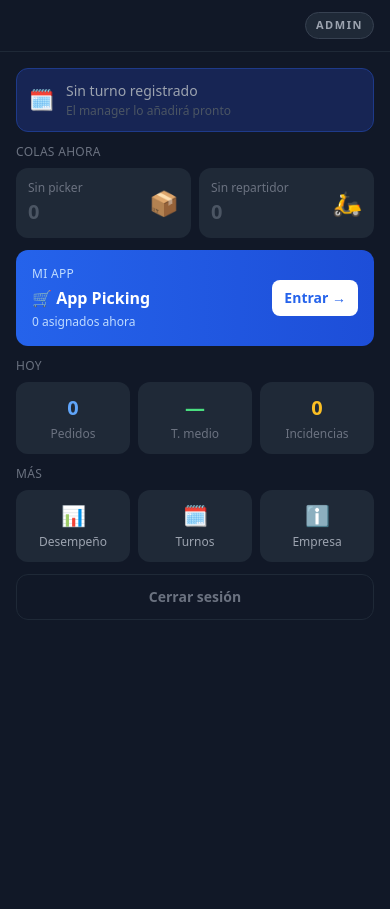
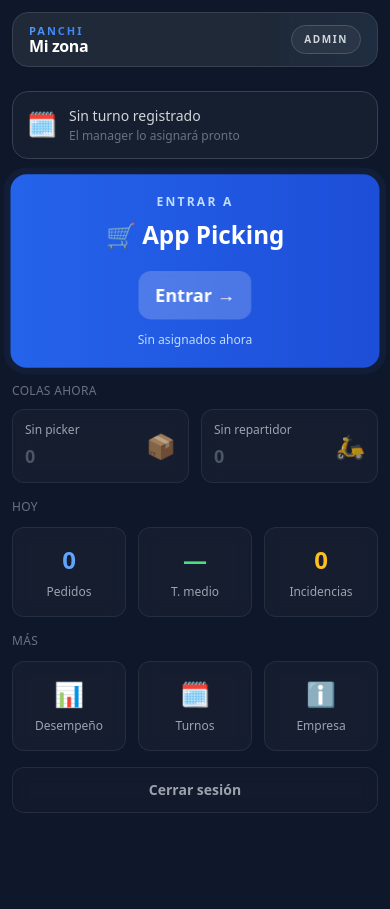
Before and after one commit to jorgearma/panchi-bot, a Flask app: page /empleado in a window 390 px wide. Before the commit the page ends 620 px from the top, so only its background shows below. Run offline with Flask 3, Linux system fonts and the light colour scheme; the visitor is signed in with stand-in values (Sample User, id 1); data that the repository does not hold is empty; parts of the project's set-up code (start-up, migrations or seed data) failed here and were passed over; some libraries are stand-ins or nearby versions.

Commit message:
refactor: diseño mobile-first para dashboard empleado con CTA destacado
- Header match con /repartidor: bordered, rounded-2xl, panchi-shimmer, glow effect
- CTA button "Entrar a la app" DESTACADO: animación pulse, mucho más grande y visible
- Mejor jerarquía visual: turno compacto, botón de fichaje visible, colas rápidas
- Diseño oscuro (#0f172a): backdrop blur, bordes sutiles, colores consistentes
- Mobile-first: spacing mejorado, icono emoji, texto legible en pantallas pequeñas
- Animaciones: header glow, cta pulse, smooth transitions
- Modal mejorado: más espacioso, mejor contraste, diseño cohesivo
- Stats compactos con detalle de fichaje integrado

Co-Authored-By: Claude Haiku 4.5 <noreply@anthropic.com>

```diff
--- a/templates/empleado/index.html
+++ b/templates/empleado/index.html
@@ -7,191 +7,256 @@
   <meta name="theme-color" content="#111827">
   <meta name="mobile-web-app-capable" content="yes">
   <meta name="apple-mobile-web-app-capable" content="yes">
-  <meta name="apple-mobile-web-app-status-bar-style" content="black">
+  <meta name="apple-mobile-web-app-status-bar-style" content="black-translucent">
   <meta name="apple-mobile-web-app-title" content="Mi zona">
   <script src="https://cdn.tailwindcss.com"></script>
   <script defer src="https://cdn.jsdelivr.net/npm/alpinejs@3.x.x/dist/cdn.min.js"></script>
   <style>
     [x-cloak] { display: none !important; }
     button { -webkit-tap-highlight-color: transparent; }
+
+    body {
+      background-color: #0f172a;
+      color: #ffffff;
+    }
+
+    /* Header glow animación */
+    @keyframes headerGlow {
+      0%, 100% { opacity: 0.2; }
+      50% { opacity: 0.4; }
+    }
+    .header-glow {
+      animation: headerGlow 3s ease-in-out infinite;
+    }
+
+    /* CTA Button animación */
+    @keyframes ctaPulse {
+      0%, 100% { transform: scale(1); box-shadow: 0 0 0 0 rgba(59, 130, 246, 0.4); }
+      50% { transform: scale(1.01); box-shadow: 0 0 0 8px rgba(59, 130, 246, 0); }
+    }
+    .cta-button {
+      animation: ctaPulse 2.5s cubic-bezier(0.4, 0, 0.6, 1) infinite;
+    }
+    .cta-button:active {
+      animation: none;
+      transform: scale(0.98);
+    }
+
+    /* Smooth transitions */
+    * {
+      transition: opacity 0.2s, transform 0.2s;
+    }
+
+    /* Scroll smooth */
+    html { scroll-behavior: smooth; }
+
+    .panchi-shimmer {
+      background: linear-gradient(90deg, #60a5fa, #3b82f6, #60a5fa);
+      background-size: 200% auto;
+      -webkit-background-clip: text;
+      -webkit-text-fill-color: transparent;
+      background-clip: text;
+      animation: shimmer 3s linear infinite;
+    }
+
+    @keyframes shimmer {
+      0% { background-position: 0% center; }
+      100% { background-position: 200% center; }
+    }
   </style>
 </head>
-<body class="bg-gray-900 min-h-screen"
+<body class="min-h-screen"
       x-data="empleadoHub({{ empleado_id or 'null' }}, '{{ rol or '' }}', '{{ app_mode or 'warehouse' }}')"
       x-init="init()">
 
   <!-- ======== HEADER ======== -->
-  <header class="border-b border-gray-800 bg-gray-900 px-4 py-3">
-    <div class="max-w-md mx-auto flex items-center justify-between gap-3">
-      <p class="min-w-0 truncate text-sm font-bold text-white" x-text="nombreCompleto"></p>
-      <span class="rounded-full border border-gray-700 bg-gray-800 px-2.5 py-1 text-[11px] font-semibold uppercase tracking-[0.14em] text-gray-400 flex-shrink-0"
+  <header class="px-3 pt-3 pb-1 sticky top-0 z-40">
+    <div class="bg-gray-800 border border-gray-700 rounded-2xl text-white shadow-sm overflow-hidden relative">
+      <!-- Glow effect -->
+      <div class="absolute inset-0 pointer-events-none overflow-hidden">
+        <div class="header-glow absolute right-0 inset-y-0 w-32 bg-gradient-to-l from-blue-500/20 to-transparent"></div>
+      </div>
+
+      <!-- Header content -->
+      <div class="relative flex items-center justify-between px-4 py-3">
+        <div>
+          <p class="panchi-shimmer text-[11px] font-semibold uppercase tracking-[0.18em] leading-none mb-0.5">Panchi</p>
+          <p class="text-base font-black text-white leading-none tracking-tight" x-text="nombreCompleto || 'Mi zona'"></p>
+        </div>
+        <span class="rounded-full border border-gray-600 bg-gray-700/50 backdrop-blur px-3 py-1.5 text-[10px] font-semibold uppercase tracking-[0.16em] text-gray-300 flex-shrink-0"
               x-text="rolLabel"></span>
+      </div>
     </div>
   </header>
 
   <!-- ======== CONTENIDO ======== -->
-  <main class="max-w-md mx-auto px-4 py-4 space-y-3">
+  <main class="max-w-md mx-auto px-3 py-5 pb-24 space-y-4">
 
-    <!-- Turno de hoy + fichaje -->
-    <div class="bg-blue-950 rounded-xl p-3 border border-blue-900">
+    <!-- Turno de hoy + fichaje (compacto) -->
+    <div class="bg-gray-800/50 border border-gray-700 rounded-2xl p-3.5 backdrop-blur">
       <template x-if="turno">
+        <div class="space-y-2">
           <div class="flex items-center justify-between">
             <div>
-            <p class="text-xs text-blue-300 uppercase tracking-wide">Turno hoy</p>
-            <p class="text-white font-semibold text-sm mt-0.5"
+              <p class="text-xs text-gray-400 uppercase tracking-wide font-medium">Turno hoy</p>
+              <p class="text-white font-bold text-sm mt-1"
                  x-text="turno.hora_inicio + ' – ' + turno.hora_fin"></p>
-            <p x-show="fichajeActivo && fichajeInicio" x-cloak
-               class="text-xs text-blue-300 mt-0.5"
-               x-text="'En curso desde las ' + formatHoraISO(fichajeInicio)"></p>
-            <p x-show="turno.notas" x-cloak class="text-gray-400 text-xs mt-0.5" x-text="turno.notas"></p>
             </div>
+            <!-- Fichaje button aquí arriba, más visible -->
             <div class="flex flex-col items-end gap-1">
-            <!-- Sin turno abierto: botón iniciar -->
               <div x-show="!fichajeActivo" class="flex flex-col items-center">
                 <button @click="iniciarTurno()"
                         :disabled="!puedeIniciarTurno"
                         :class="puedeIniciarTurno
-                        ? 'bg-green-600 text-white active:bg-green-700'
-                        : 'bg-gray-700 text-gray-500 cursor-not-allowed opacity-60'"
-                      class="text-xs px-3 py-1.5 rounded-lg transition font-semibold">
-                ▶ Iniciar turno
+                          ? 'bg-green-600 text-white active:bg-green-700 shadow-lg'
+                          : 'bg-gray-700 text-gray-500 cursor-not-allowed opacity-50'"
+                        class="text-xs px-3 py-1.5 rounded-lg font-semibold transition-all">
+                  ▶ Iniciar
                 </button>
-              <span x-show="!puedeIniciarTurno" x-text="razonNoIniciar" class="text-xs text-gray-500 mt-1 text-center block"></span>
               </div>
-            <!-- Con turno abierto: cerrar -->
               <button x-show="fichajeActivo"
                       @click="cerrarTurno()"
-                    class="bg-gray-700 text-red-400 text-xs px-3 py-1.5 rounded-lg transition active:bg-gray-600">
-              ⏹ Cerrar turno
+                      class="bg-red-900/30 text-red-400 text-xs px-3 py-1.5 rounded-lg transition active:bg-red-900/50">
+                ⏹ Cerrar
               </button>
             </div>
           </div>
+          <p x-show="fichajeActivo && fichajeInicio" x-cloak
+             class="text-xs text-green-400 font-medium"
+             x-text="'En curso desde las ' + formatHoraISO(fichajeInicio)"></p>
+          <p x-show="turno.notas" x-cloak class="text-gray-500 text-xs" x-text="turno.notas"></p>
+        </div>
       </template>
       <template x-if="!turno">
-        <div class="flex items-center gap-3">
-          <span class="text-xl">🗓️</span>
+        <div class="flex items-start gap-3">
+          <span class="text-2xl mt-0.5">🗓️</span>
           <div>
-            <p class="text-gray-400 text-sm">Sin turno registrado</p>
-            <p class="text-gray-600 text-xs mt-0.5">El manager lo añadirá pronto</p>
+            <p class="text-gray-300 text-sm font-medium">Sin turno registrado</p>
+            <p class="text-gray-500 text-xs mt-0.5">El manager lo asignará pronto</p>
           </div>
         </div>
       </template>
     </div>
 
-    <!-- Colas globales -->
+    <!-- CTA principal — DESTACADO Y GRANDE -->
+    <a :href="appUrl"
+       class="cta-button block rounded-2xl p-5 text-center active:shadow-inner transition-all"
+       :class="appGradient">
+      <div class="relative">
+        <p class="text-xs uppercase tracking-[0.18em] font-semibold mb-2" :class="appSubtitleColor">Entrar a</p>
+        <p class="text-2xl font-black text-white mb-3" x-text="appLabel"></p>
+        <div class="flex items-center justify-center gap-2 mb-2">
+          <span class="text-3xl" :class="rol === 'repartidor' ? 'text-xl' : ''">
+            <template x-if="rol === 'repartidor'">🛵</template>
+            <template x-if="rol === 'picker'">📦</template>
+            <template x-if="appMode === 'restaurant' && rol !== 'repartidor'">👨‍🍳</template>
+          </span>
+        </div>
+        <div class="bg-white/20 backdrop-blur rounded-xl py-2.5 px-4 inline-block">
+          <p class="text-white font-bold text-lg">Entrar →</p>
+        </div>
+        <p class="text-xs mt-3" :class="appSubtitleColor"
+           x-text="pedidosAsignados === 0 ? 'Sin asignados ahora' : pedidosAsignados + ' asignado' + (pedidosAsignados > 1 ? 's' : '')"></p>
+      </div>
+    </a>
+
+    <!-- Colas globales (info rápida) -->
     <div>
-      <p class="text-xs text-gray-500 uppercase tracking-wide mb-2">Colas ahora</p>
-      <div class="grid grid-cols-2 gap-2">
-        <div class="bg-gray-800 rounded-xl p-3 flex items-center justify-between">
+      <p class="text-xs text-gray-500 uppercase tracking-wide font-medium mb-2.5">Colas ahora</p>
+      <div class="grid grid-cols-2 gap-3">
+        <div class="bg-gray-800/40 border border-gray-700/50 rounded-xl p-3 flex items-center justify-between backdrop-blur">
           <div>
-            <p class="text-xs text-gray-500" x-text="appMode === 'restaurant' ? 'Sin cocinero' : 'Sin picker'"></p>
-            <p class="text-xl font-bold mt-0.5"
+            <p class="text-xs text-gray-400" x-text="appMode === 'restaurant' ? 'Sin cocinero' : 'Sin picker'"></p>
+            <p class="text-lg font-bold mt-1"
                :class="metricas.sin_picker > 0 ? 'text-amber-400' : 'text-gray-600'"
                x-text="metricas.sin_picker ?? '—'"></p>
           </div>
-          <span class="text-2xl">📦</span>
+          <span class="text-2xl opacity-70">📦</span>
         </div>
-        <div class="bg-gray-800 rounded-xl p-3 flex items-center justify-between">
+        <div class="bg-gray-800/40 border border-gray-700/50 rounded-xl p-3 flex items-center justify-between backdrop-blur">
           <div>
-            <p class="text-xs text-gray-500">Sin repartidor</p>
-            <p class="text-xl font-bold mt-0.5"
+            <p class="text-xs text-gray-400">Sin repartidor</p>
+            <p class="text-lg font-bold mt-1"
                :class="metricas.sin_repartidor > 0 ? 'text-orange-400' : 'text-gray-600'"
                x-text="metricas.sin_repartidor ?? '—'"></p>
           </div>
-          <span class="text-2xl">🛵</span>
+          <span class="text-2xl opacity-70">🛵</span>
         </div>
       </div>
     </div>
-
-    <!-- CTA principal — App operativa -->
-    <a :href="appUrl"
-       :class="appGradient"
-       class="block rounded-xl p-4 active:opacity-90 transition">
-      <div class="flex items-center justify-between">
-        <div>
-          <p class="text-xs uppercase tracking-wide" :class="appSubtitleColor">Mi app</p>
-          <p class="text-white font-bold text-base mt-1" x-text="appLabel"></p>
-          <p class="text-xs mt-1" :class="appSubtitleColor"
-             x-text="pedidosAsignados === 0 ? '0 asignados ahora' : pedidosAsignados + ' asignado' + (pedidosAsignados > 1 ? 's' : '')"></p>
-        </div>
-        <span class="bg-white text-sm font-bold px-3 py-2 rounded-lg" :class="appBtnColor">
-          Entrar →
-        </span>
-      </div>
-    </a>
 
     <!-- Cambiar rol — solo visible si polivalente -->
     <template x-if="capacidades.length > 1">
       <button @click="cambiarRol()"
               class="w-full rounded-xl border px-4 py-3 text-sm font-semibold transition active:opacity-70"
               :class="rol === 'repartidor'
-                ? 'border-blue-800 bg-blue-950/50 text-blue-300'
-                : 'border-orange-800 bg-orange-950/50 text-orange-300'">
+                ? 'border-blue-700 bg-blue-950/40 text-blue-300 hover:bg-blue-950/60'
+                : 'border-orange-700 bg-orange-950/40 text-orange-300 hover:bg-orange-950/60'">
         ⇄ Cambiar a <span x-text="rolOpuesto"></span>
       </button>
     </template>
 
     <!-- Stats del día -->
     <div>
-      <p class="text-xs text-gray-500 uppercase tracking-wide mb-2">Hoy</p>
-      <div class="grid grid-cols-3 gap-2">
-        <div class="bg-gray-800 rounded-xl p-3 text-center">
-          <p class="text-xl font-bold text-blue-400" x-text="metricas.pedidos_completados ?? '—'"></p>
-          <p class="text-xs text-gray-500 mt-1" x-text="metricaLabel1"></p>
+      <p class="text-xs text-gray-500 uppercase tracking-wide font-medium mb-3">Hoy</p>
+      <div class="grid grid-cols-3 gap-3">
+        <div class="bg-gray-800/40 border border-gray-700/50 rounded-xl p-4 text-center backdrop-blur">
+          <p class="text-2xl font-bold text-blue-400" x-text="metricas.pedidos_completados ?? '—'"></p>
+          <p class="text-xs text-gray-400 mt-2" x-text="metricaLabel1"></p>
         </div>
-        <div class="bg-gray-800 rounded-xl p-3 text-center">
-          <p class="text-xl font-bold text-green-400"
+        <div class="bg-gray-800/40 border border-gray-700/50 rounded-xl p-4 text-center backdrop-blur">
+          <p class="text-2xl font-bold text-green-400"
              x-text="metricas.tiempo_medio_min ? metricas.tiempo_medio_min + 'm' : '—'"></p>
-          <p class="text-xs text-gray-500 mt-1">T. medio</p>
+          <p class="text-xs text-gray-400 mt-2">T. medio</p>
         </div>
-        <div class="bg-gray-800 rounded-xl p-3 text-center">
-          <p class="text-xl font-bold text-amber-400" x-text="metricas.incidencias_hoy ?? '—'"></p>
-          <p class="text-xs text-gray-500 mt-1" x-text="metricaLabel3"></p>
+        <div class="bg-gray-800/40 border border-gray-700/50 rounded-xl p-4 text-center backdrop-blur">
+          <p class="text-2xl font-bold text-amber-400" x-text="metricas.incidencias_hoy ?? '—'"></p>
+          <p class="text-xs text-gray-400 mt-2" x-text="metricaLabel3"></p>
         </div>
       </div>
-      <!-- Mi turno de hoy -->
+      <!-- Fichaje detail -->
       <div x-show="fichajeResumen && (fichajeResumen.activo || fichajeResumen.fin)" x-cloak
-           class="mt-2 bg-gray-800 rounded-xl p-3 space-y-2">
+           class="mt-3 bg-gray-800/30 border border-gray-700/40 rounded-xl p-3.5 space-y-2.5 backdrop-blur">
         <div class="flex items-center justify-between">
-          <p class="text-sm font-semibold text-white"
+          <p class="text-sm font-semibold text-gray-300"
              x-text="formatHoraISO(fichajeResumen?.inicio) + (fichajeResumen?.fin ? ' → ' + formatHoraISO(fichajeResumen.fin) : ' → ahora')"></p>
-          <span class="text-xs text-gray-400"
+          <span class="text-xs text-gray-500 font-medium"
                 x-text="formatMinutos(fichajeResumen?.duracion_total_min)"></span>
         </div>
         <template x-for="t in (fichajeResumen?.tramos || [])" :key="t.rol">
           <div class="flex items-center justify-between text-xs">
-            <span class="text-gray-300" x-text="t.rol === 'picker' ? '📦 Picker' : '🛵 Repartidor'"></span>
-            <span class="text-gray-400" x-text="formatMinutos(t.minutos)"></span>
+            <span class="text-gray-400" x-text="t.rol === 'picker' ? '📦 Picker' : '🛵 Repartidor'"></span>
+            <span class="text-gray-500 font-medium" x-text="formatMinutos(t.minutos)"></span>
           </div>
         </template>
-        <div x-show="fichajeResumen?.activo" class="text-[11px] text-green-400 font-medium">● En curso</div>
+        <div x-show="fichajeResumen?.activo" class="text-xs text-green-400 font-semibold">● En curso</div>
       </div>
     </div>
 
     <!-- Accesos secundarios -->
     <div>
-      <p class="text-xs text-gray-500 uppercase tracking-wide mb-2">Más</p>
-      <div class="grid grid-cols-3 gap-2">
-        <button class="bg-gray-800 rounded-xl p-3 text-center active:bg-gray-700 transition">
-          <p class="text-xl">📊</p>
-          <p class="text-xs text-gray-400 mt-1">Desempeño</p>
+      <p class="text-xs text-gray-500 uppercase tracking-wide font-medium mb-3">Más</p>
+      <div class="grid grid-cols-3 gap-3">
+        <button class="bg-gray-800/40 border border-gray-700/50 rounded-xl p-4 text-center active:bg-gray-700/50 transition backdrop-blur">
+          <p class="text-2xl mb-2">📊</p>
+          <p class="text-xs text-gray-400">Desempeño</p>
         </button>
         <a href="/empleado/turnos"
-           class="bg-gray-800 rounded-xl p-3 text-center active:bg-gray-700 transition block">
-          <p class="text-xl">🗓️</p>
-          <p class="text-xs text-gray-400 mt-1">Turnos</p>
+           class="bg-gray-800/40 border border-gray-700/50 rounded-xl p-4 text-center active:bg-gray-700/50 transition backdrop-blur block">
+          <p class="text-2xl mb-2">🗓️</p>
+          <p class="text-xs text-gray-400">Turnos</p>
         </a>
         <template x-if="rol === 'repartidor'">
           <a href="/repartidor/cierre"
-             class="bg-gray-800 rounded-xl p-3 text-center active:bg-gray-700 transition block">
-            <p class="text-xl">🔒</p>
-            <p class="text-xs text-gray-400 mt-1">Cierre</p>
+             class="bg-gray-800/40 border border-gray-700/50 rounded-xl p-4 text-center active:bg-gray-700/50 transition backdrop-blur block">
+            <p class="text-2xl mb-2">🔒</p>
+            <p class="text-xs text-gray-400">Cierre</p>
           </a>
         </template>
         <template x-if="rol !== 'repartidor'">
-          <button class="bg-gray-800 rounded-xl p-3 text-center active:bg-gray-700 transition">
-            <p class="text-xl">ℹ️</p>
-            <p class="text-xs text-gray-400 mt-1">Empresa</p>
+          <button class="bg-gray-800/40 border border-gray-700/50 rounded-xl p-4 text-center active:bg-gray-700/50 transition backdrop-blur">
+            <p class="text-2xl mb-2">ℹ️</p>
+            <p class="text-xs text-gray-400">Empresa</p>
           </button>
         </template>
       </div>
@@ -200,38 +265,43 @@
     <!-- Cerrar sesión -->
     <form action="/auth/logout" method="post">
       <button type="submit"
-              class="w-full rounded-xl border border-gray-800 bg-gray-900 px-4 py-3 text-sm font-semibold text-gray-500 transition active:bg-gray-800">
+              class="w-full rounded-xl border border-gray-700/50 bg-gray-800/20 px-4 py-3 text-sm font-semibold text-gray-400 transition active:bg-gray-700/40 backdrop-blur">
         Cerrar sesión
       </button>
     </form>
 
     <!-- Modal bloqueo de cambio de rol -->
     <div x-show="mostrarModalBloqueo" x-cloak
-         class="fixed inset-0 bg-black/70 z-50 flex items-end justify-center p-4">
-      <div class="bg-gray-900 rounded-2xl w-full max-w-md p-5 border border-red-900">
-        <p class="text-red-400 font-bold text-sm mb-2">🔒 No puedes cambiar de rol ahora</p>
-        <p class="text-gray-400 text-xs mb-3">
+         class="fixed inset-0 bg-black/60 backdrop-blur-sm z-50 flex items-end justify-center p-4 pb-6">
+      <div class="bg-gray-800 rounded-3xl w-full max-w-md p-6 border border-red-900/50 shadow-2xl">
+        <div class="flex items-start gap-3 mb-3">
+          <span class="text-3xl">🔒</span>
+          <div>
+            <p class="text-red-400 font-bold text-base">No puedes cambiar ahora</p>
+            <p class="text-gray-400 text-xs mt-0.5">
               Tienes tareas activas. Termínalas primero:
             </p>
-        <div class="space-y-2 mb-4">
+          </div>
+        </div>
+        <div class="space-y-2 mb-5">
           <template x-for="p in pedidosBloqueantes" :key="p.id">
-            <div class="bg-gray-800 rounded-lg px-3 py-2 flex justify-between">
-              <span class="text-sm text-red-300 font-medium" x-text="p.tipo + ' #' + p.id"></span>
-              <span class="text-xs text-gray-500" x-text="p.estado"></span>
+            <div class="bg-gray-700/50 rounded-lg px-4 py-2.5 flex justify-between border border-gray-600/30">
+              <span class="text-sm text-red-300 font-semibold" x-text="p.tipo + ' #' + p.id"></span>
+              <span class="text-xs text-gray-500 font-medium" x-text="p.estado"></span>
             </div>
           </template>
         </div>
-        <div class="grid grid-cols-2 gap-2">
+        <div class="grid grid-cols-2 gap-3 mb-3">
           <a :href="appUrl"
-             class="bg-blue-700 text-white text-sm font-semibold rounded-xl py-2.5 text-center active:opacity-90">
+             class="bg-blue-600 text-white text-sm font-bold rounded-xl py-3 text-center active:bg-blue-700 transition">
             Ir a terminarlos
           </a>
           <button @click="mostrarModalBloqueo = false"
-                  class="bg-gray-700 text-gray-300 text-sm rounded-xl py-2.5 active:bg-gray-600">
+                  class="bg-gray-700/50 text-gray-300 text-sm font-semibold rounded-xl py-3 active:bg-gray-600 transition">
             Cancelar
           </button>
         </div>
-        <p class="text-center text-gray-600 text-xs mt-3">El manager puede transferir los pedidos desde el dashboard</p>
+        <p class="text-center text-gray-500 text-xs">El manager puede transferir desde el dashboard</p>
       </div>
     </div>
 
```
Lines whose indentation alone changed are shown as unchanged.
